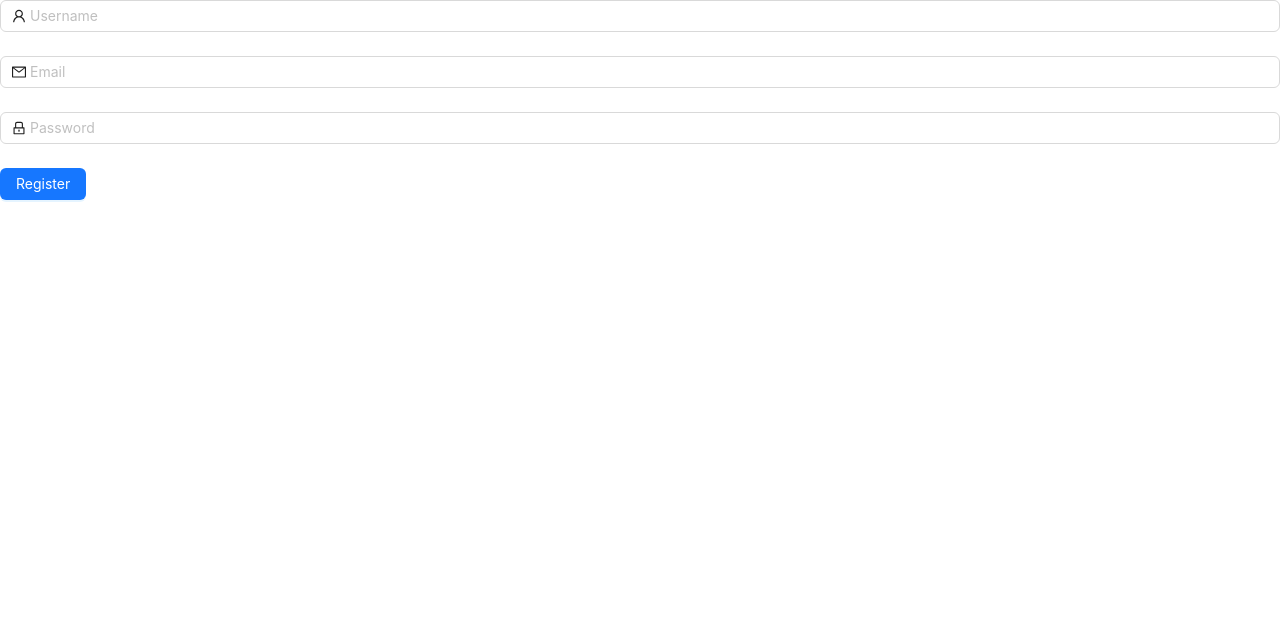
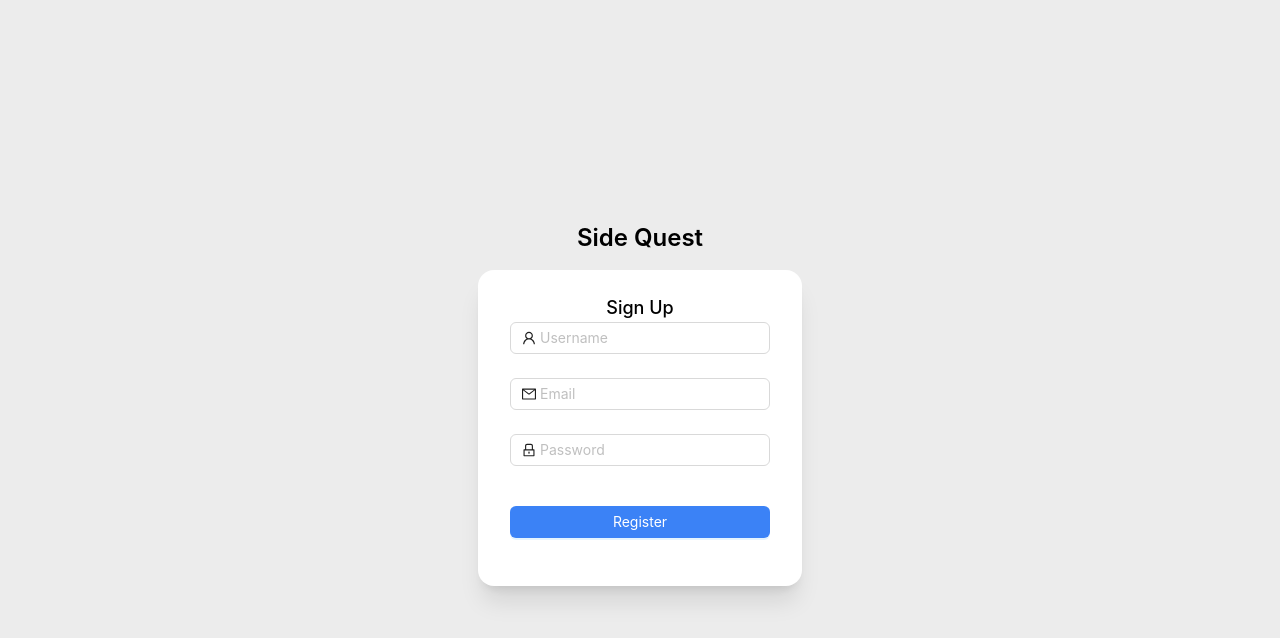
Before and after one commit to Jakefred6/side-quest, a React (Vite) app in the folder client/: page /signup in a window 1280 px wide. Shown: the top 638 px of the page. Built offline with nearby package versions, Linux system fonts and the light colour scheme.

Commit message:
fixed signup page css

```diff
--- a/client/src/pages/Signup.jsx
+++ b/client/src/pages/Signup.jsx
@@ -17,7 +17,17 @@ const Signup = () => {
   };
 
   return (
-    <Form name="signup" onFinish={handleSubmit}>
+
+
+<div className="flex flex-col w-full h-screen justify-center items-center bg-[#ececec]">
+      <div className="flex flex-col justify-center items-center">
+
+        <div className="text-2xl font-semibold mt-2">Side Quest</div>
+      </div>
+      <div className="flex flex-col justify-center items-center mt-4 bg-white p-6 sm:px-8 px-4 max-sm:mx-2 rounded-2xl shadow-xl">
+        <div className="text-lg font-medium">Sign Up</div>
+
+        <Form name="signup" onFinish={handleSubmit}>
       <Form.Item name="username" rules={[{ required: true, message: 'Please input your username!' }]}>
         <Input prefix={<UserOutlined />} placeholder="Username" />
       </Form.Item>
@@ -27,12 +37,23 @@ const Signup = () => {
       <Form.Item name="password" rules={[{ required: true, message: 'Please input your Password!' }]}>
         <Input prefix={<LockOutlined />} type="password" placeholder="Password" />
       </Form.Item>
+
       <Form.Item>
-        <Button type="primary" htmlType="button" onClick={handleRegisterClick}>
-          Register
-        </Button>
+            <Button
+              type="primary"
+              htmlType="submit"
+              className="w-full bg-blue-500 mt-4"
+              onClick={handleRegisterClick}
+            >
+              Register
+            </Button>
       </Form.Item>
     </Form>
+
+      </div>
+    </div>
+
+
   );
 };
 
```
